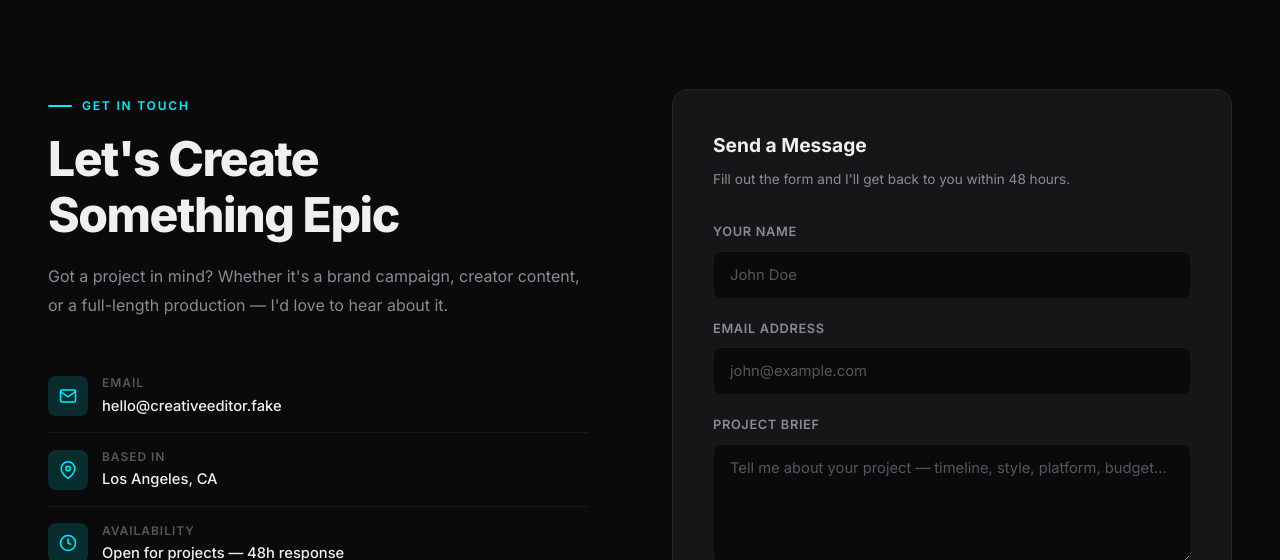
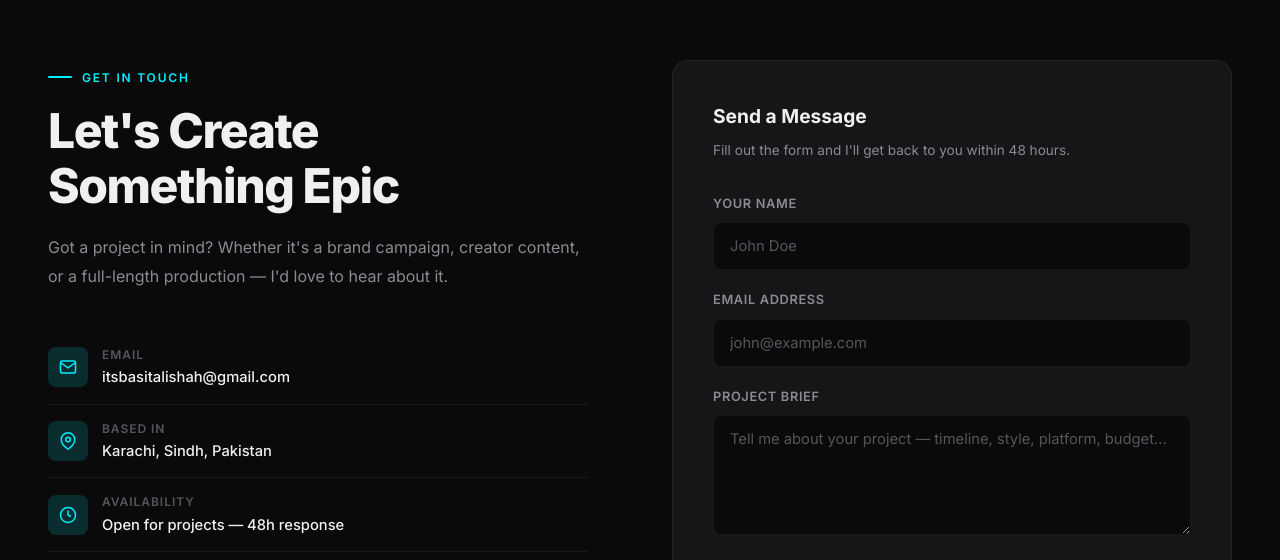
Before and after one commit to ItsBasitAliShah/Video-Editing-Portfolio, a plain HTML site: page index.html in a window 1280 px wide. Shown: the part 2832-3392 px from the top of the page. Drawn offline with Linux system fonts and the light colour scheme.

Commit message:
Updated a lot of stuff

```diff
--- a/index.html
+++ b/index.html
@@ -79,7 +79,7 @@
     <div class="featured-header reveal">
       <span class="section-label">Featured Work</span>
       <h2 class="section-title">My Best Edits</h2>
-      <p class="section-subtitle">Marquee projects that pushed creative boundaries and drove millions of views.</p>
+      <p class="section-subtitle">Projects that pushed creative boundaries and i kept watching them.</p>
     </div>
 
     <div class="featured-grid reveal-stagger">
@@ -159,7 +159,7 @@
           <div>
             <div class="contact-detail-label">Email</div>
             <div class="contact-detail-value">
-              <a href="mailto:hello@creativeeditor.fake">hello@creativeeditor.fake</a>
+              <a href="mailto:itsbasitalishah@gmail.com">itsbasitalishah@gmail.com</a>
             </div>
           </div>
         </div>
@@ -170,7 +170,7 @@
           </div>
           <div>
             <div class="contact-detail-label">Based In</div>
-            <div class="contact-detail-value">Los Angeles, CA</div>
+            <div class="contact-detail-value">Karachi, Sindh, Pakistan</div>
           </div>
         </div>
 
```
